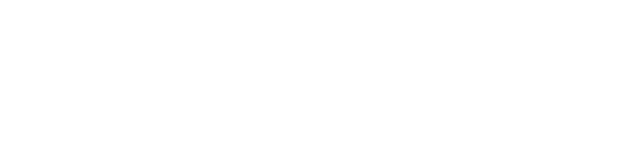
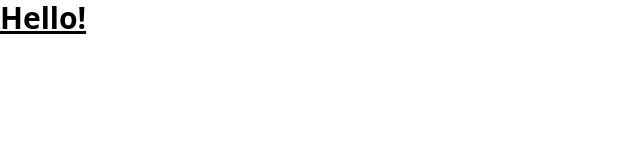
Before and after one commit to Nomex2008/TailwindCSS-Full-course, a website: page code/index.html in a window 1280 px wide. Shown: the whole page, without its empty margins (0-640 px from the left). Drawn offline with Linux system fonts and the light colour scheme.

Commit message:
Start 2 (tailwind)
Add tailwind.

```diff
--- a/code/index.html
+++ b/code/index.html
@@ -1,8 +1,8 @@
 <!DOCTYPE html>
 <html lang="en">
 <head>
-    <link rel="stylesheet" href="css/bigReset.css">
-    <link rel="stylesheet" href="css/mainCSS.css">
+    <link rel="stylesheet" href="src/input.css">
+    <link href="/dist/output.css" rel="stylesheet">
 
     <meta charset="UTF-8">
     <meta http-equiv="X-UA-Compatible" content="IE=edge">
@@ -11,8 +11,10 @@
 </head>
 <body>
 
+    <h1 class="text-3xl font-bold underline">
+        Hello!
+    </h1>
 
-
-    <script src="js/mainJS.js"></script>
+    <script src="src/js/mainJS.js"></script>
 </body>
 </html>
--- /dev/null
+++ b/code/package.json
@@ -0,0 +1,5 @@
+{
+  "devDependencies": {
+    "tailwindcss": "^3.3.3"
+  }
+}
--- /dev/null
+++ b/code/src/input.css
@@ -0,0 +1,3 @@
+@tailwind base;
+@tailwind components;
+@tailwind utilities;
--- /dev/null
+++ b/code/tailwind.config.js
@@ -0,0 +1,8 @@
+/** @type {import('tailwindcss').Config} */
+module.exports = {
+  content: ["./index.html"],
+  theme: {
+    extend: {},
+  },
+  plugins: [],
+}
```
Also changed, not shown: code/dist/output.css (added), code/src/js/mainJS.js (added), 1 other file.
